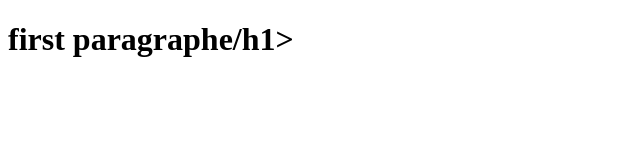
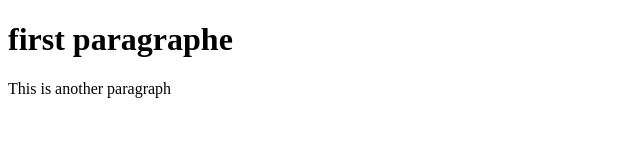
Before and after one commit to TNT05/learning-Git, a plain HTML site: page index.html in a window 1280 px wide. Shown: the whole page, without its empty margins (0-640 px from the left). Drawn offline with Linux system fonts and the light colour scheme.

Commit message:
added another p tag

```diff
--- a/index.html
+++ b/index.html
@@ -5,6 +5,7 @@
 <title>Page Title</title>
 </head>
 <body>
-  <h1>first paragraphe/h1>
+  <h1>first paragraphe</h1>
+  <p>This is another paragraph</p>
 </body>
 </html>
```
